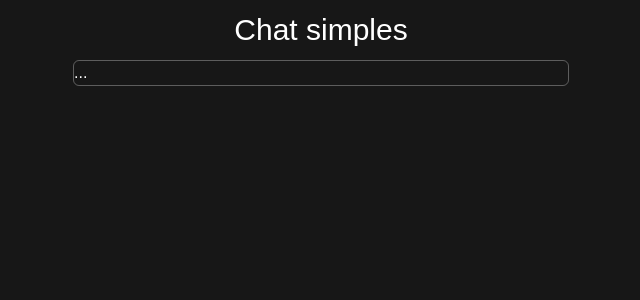
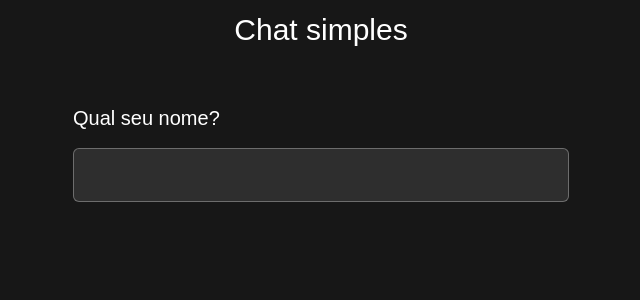
Before and after one commit to Flavianna-Saldanha/chat, a Next.js app: page / in a window 1280 px wide. Shown: the top 300 px of the page, without its empty margins (319-959 px from the left). Built offline with nearby package versions, Linux system fonts and the light colour scheme.

Commit message:
chat finalizado

```diff
--- a/src/app/contexts/ChatContext.tsx
+++ b/src/app/contexts/ChatContext.tsx
@@ -1,6 +1,7 @@
 import { chatReducer } from "@/src/reducers/chatReducer";
 import { Message } from "@/src/types/Message";
-import { createContext, ReactNode, useReducer } from "react";
+import { createContext, ReactNode, useContext, useReducer } from "react";
+import { UserContext } from "./UserContext";
 
 type ChatContext = {
     chat: Message[];
@@ -23,3 +24,5 @@ export const ChatProvider = ({children}: {children: ReactNode}) => {
         <ChatContext.Provider value={{chat, addMessage}}>{children}</ChatContext.Provider>
     );
 }
+
+export const useChat = () => useContext(ChatContext);
--- a/src/components/Chat.tsx
+++ b/src/components/Chat.tsx
@@ -1,7 +1,26 @@
+import { useUser } from "../app/contexts/UserContext";
+import { ChatInput } from "./ChatInput";
+import { ChatMessages } from "./ChatMessages";
+import { NameInput } from "./NameInput";
+
 export const Chat = () => {
+    const userCtx = useUser();
+
+    if(!userCtx) return null;
+    if(!userCtx.user) return <NameInput />
+
+
     return (
         <div className="border border-white/30 rounded-md">
-            ...
+            <div className="h-96 p-3 overflow-y-scroll">
+                <ChatMessages />
+            </div>
+            <div className="border-t border-t-white/30 p-3">
+                <ChatInput name={userCtx.user} />
+            </div>
+            <div className="border-t border-t-white/30 p-3">
+                <ChatInput name={'user'} />
+            </div>
         </div>
     );
 }
--- /dev/null
+++ b/src/components/ChatInput.tsx
@@ -0,0 +1,30 @@
+import { KeyboardEvent, useState } from "react";
+import { useChat } from "../app/contexts/ChatContext";
+
+type Props = {
+    name: string;
+}
+
+export const ChatInput = ({name}: Props) => {
+    const chatCtx = useChat();
+    const [textInput, setTextInput] = useState('');
+
+    const handleKeyUpAction = (event: KeyboardEvent<HTMLInputElement>) => {
+        if(event.code.toLowerCase() === 'enter') {
+            if(textInput.trim() !== '') {
+                chatCtx?.addMessage(name, textInput.trim());
+                setTextInput('');
+            }
+        }
+    }
+
+    return(
+        <input
+            className="w-full bg-transparent text-white text-md outline-none"
+            placeholder={`${name}, digite uma mensagem (e aperte enter)`}
+            value={textInput}
+            onChange={e => setTextInput(e.target.value)}
+            onKeyUp={handleKeyUpAction}
+        />
+    );
+}
--- /dev/null
+++ b/src/components/ChatMessages.tsx
@@ -0,0 +1,26 @@
+import { useChat } from "../app/contexts/ChatContext";
+import { useUser } from "../app/contexts/UserContext";
+
+export const ChatMessages = () => {
+    const chatCtx = useChat();
+    const userCtx = useUser();
+
+    return (
+        <div className="flex flex-col gap-1">
+            {chatCtx?.chat.map( item => (
+                <div
+                    key={item.id}
+                    className={`border border-white/20 rounded-md p-2 text-sm
+                        ${item.user === userCtx?.user ?
+                            'self-end bg-violet-700 text-right' :
+                            'self-start bg-white text-black text-left'
+                        }
+                    `}
+                >
+                    <div className="font-bold">{item.user}</div>
+                    <p>{item.text}</p>
+                </div>
+            ))}
+        </div>
+    );
+}
--- /dev/null
+++ b/src/components/NameInput.tsx
@@ -0,0 +1,31 @@
+import { KeyboardEvent, useState } from "react";
+import { useUser } from "../app/contexts/UserContext";
+
+export const NameInput = () => {
+    const userCtx = useUser();
+    const [nameInput, setNameInput] = useState('');
+
+    const handleKeyUpAction = (event: KeyboardEvent<HTMLInputElement>) => {
+        if(event.code.toLocaleLowerCase () === 'enter') {
+            if(nameInput.trim() !== '' && nameInput !== 'user') {
+                userCtx?.setUser(nameInput.trim());
+            }
+        }
+    }
+
+    return (
+        <div className="mt-14">
+            <p className="text-xl mb-4">Qual seu nome?</p>
+            <div className="flex gap-3 items-center text-lg">
+                <input
+                    type="text"
+                    className="flex-1 border border-white/30 rounded-md
+                    px-4 py-3 text-white bg-white/10 outline-none"
+                    value={nameInput}
+                    onChange={e => setNameInput(e.target.value)}
+                    onKeyUp={handleKeyUpAction}
+                />
+            </div>
+        </div>
+    );
+}
```
